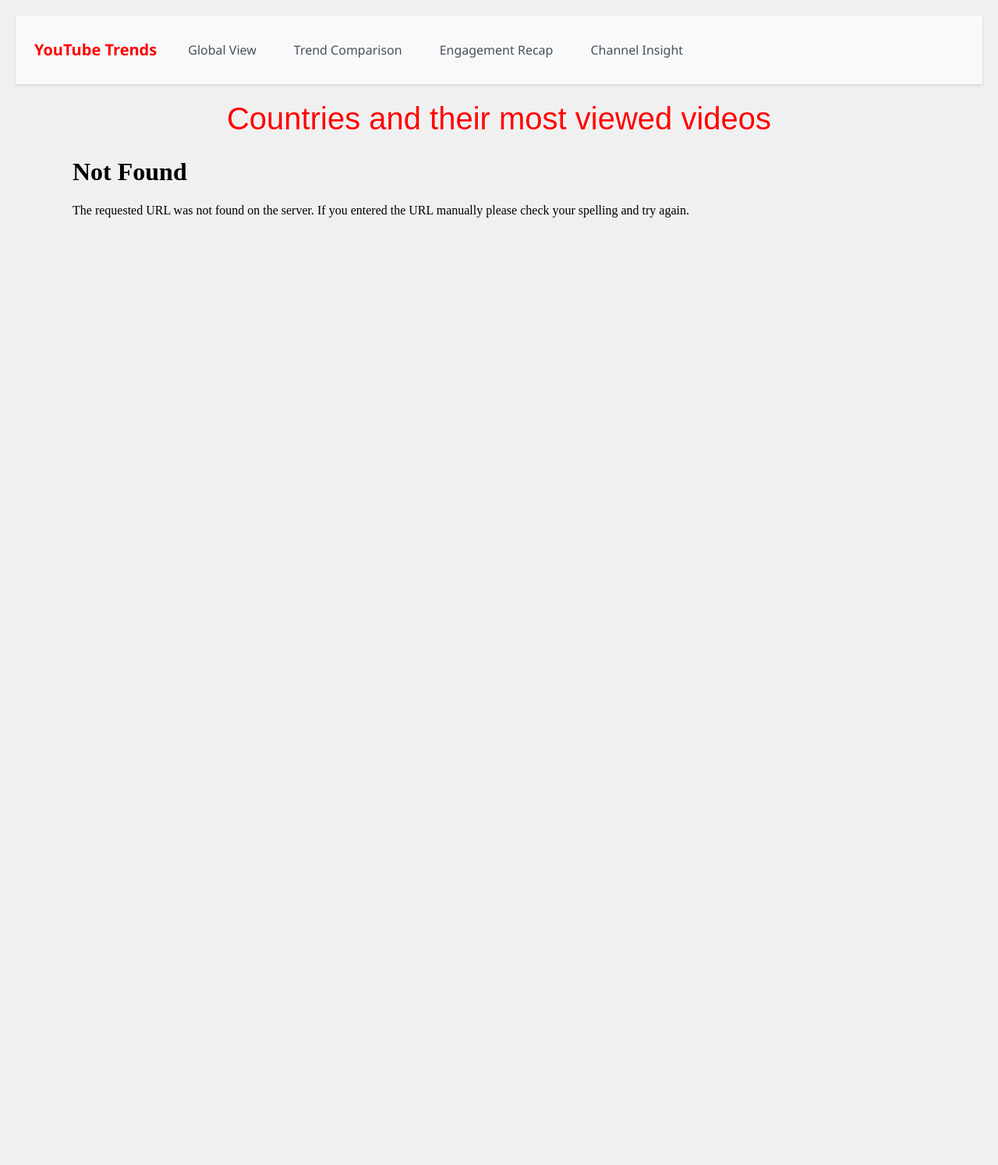
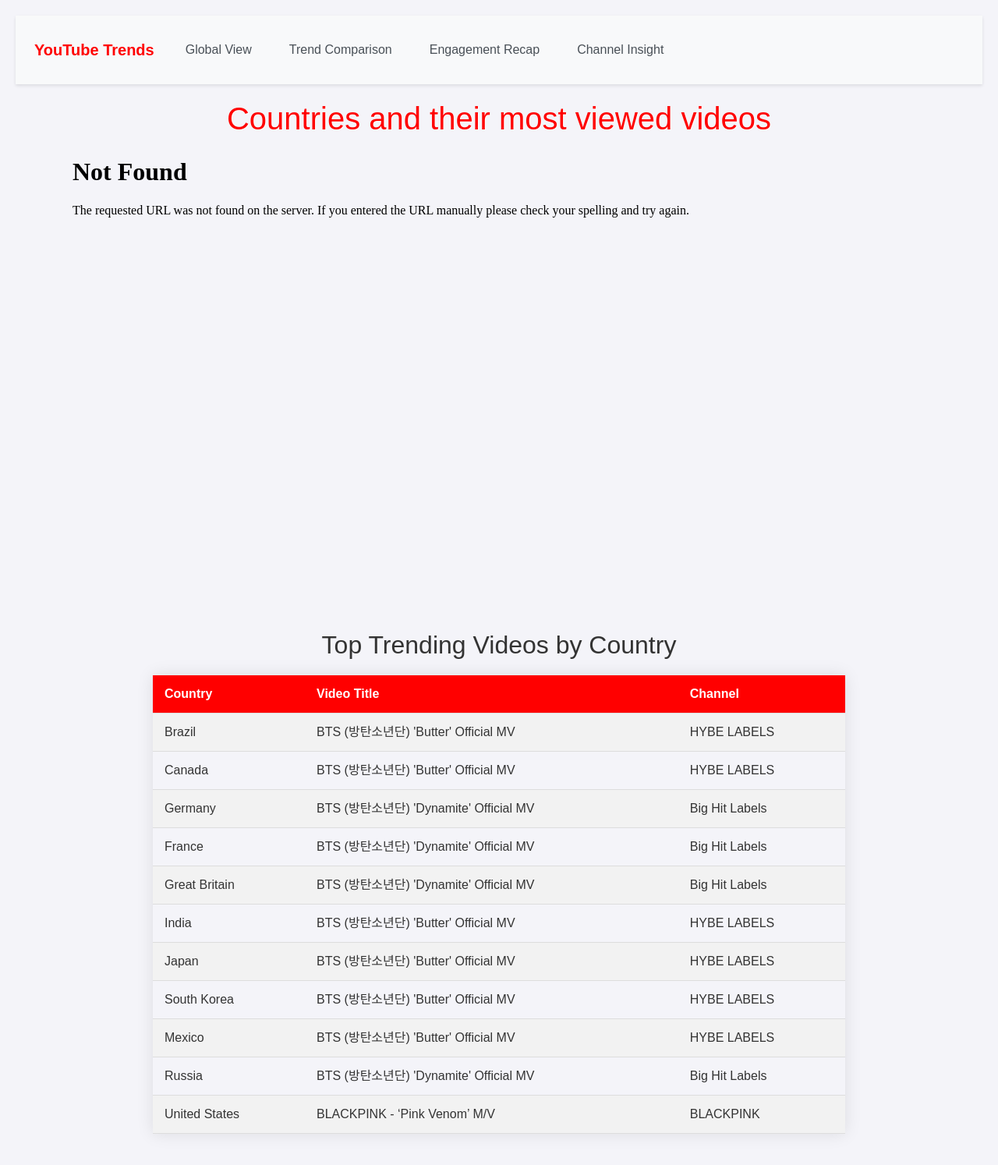
Before and after one commit to khushixxv/YouTube-Trends, a Flask app: page /globalView in a window 1280 px wide. Shown: the whole page at 78% size. Before the commit the page ends 279 px from the top, so only its background shows below. Run offline with Flask 3, Linux system fonts and the light colour scheme; some libraries are stand-ins or nearby versions.

Commit message:
added top videos from each country

```diff
--- a/templates/globalView.html
+++ b/templates/globalView.html
@@ -39,11 +39,116 @@
     input[type="submit"]:hover {
         background-color: #0056b3; /* Darkens the button on hover for a visual feedback */
     }
+    body {
+        font-family: 'Arial', sans-serif;
+        background-color: #f4f4f9;
+        margin: 0;
+        padding: 20px;
+        color: #333;
+    }
+    h2 {
+        text-align: center;
+        color: #333;
+    }
+    table {
+        width: 80%;
+        margin: 20px auto;
+        border-collapse: collapse;
+        box-shadow: 0 0 20px rgba(0,0,0,0.1);
+    }
+    th, td {
+        padding: 12px 15px;
+        text-align: left;
+        border-bottom: 1px solid #ddd;
+    }
+    th {
+        background-color: red;
+        color: #ffffff;
+        font-weight: bold;
+    }
+    tr:nth-child(even) {
+        background-color: #f2f2f2;
+    }
+    tr:hover {
+        background-color: #dddfe2;
+    }
+    td {
+        font-size: 16px;
+    }
+    @media (max-width: 768px) {
+        table {
+            width: 95%;
+        }
+    }
 </style>
 <h1>Countries and their most viewed videos</h1>
 <!-- Add content specific to the scatterplot page here -->
 
 <!-- Embedding scatterplot_brazil_canada.html as an iframe -->
 <iframe src="{{ url_for('static', filename='map.html') }}" width="100%" height="600" frameborder="0"></iframe>
-
+<body>
+    <h2 style="text-align:center; padding-top: 20px;">Top Trending Videos by Country</h2>
+    <table>
+        <tr>
+            <th>Country</th>
+            <th>Video Title</th>
+            <th>Channel</th>
+        </tr>
+        <tr>
+            <td>Brazil</td>
+            <td>BTS (방탄소년단) 'Butter' Official MV</td>
+            <td>HYBE LABELS</td>
+        </tr>
+        <tr>
+            <td>Canada</td>
+            <td>BTS (방탄소년단) 'Butter' Official MV</td>
+            <td>HYBE LABELS</td>
+        </tr>
+        <tr>
+            <td>Germany</td>
+            <td>BTS (방탄소년단) 'Dynamite' Official MV</td>
+            <td>Big Hit Labels</td>
+        </tr>
+        <tr>
+            <td>France</td>
+            <td>BTS (방탄소년단) 'Dynamite' Official MV</td>
+            <td>Big Hit Labels</td>
+        </tr>
+        <tr>
+            <td>Great Britain</td>
+            <td>BTS (방탄소년단) 'Dynamite' Official MV</td>
+            <td>Big Hit Labels</td>
+        </tr>
+        <tr>
+            <td>India</td>
+            <td>BTS (방탄소년단) 'Butter' Official MV</td>
+            <td>HYBE LABELS</td>
+        </tr>
+        <tr>
+            <td>Japan</td>
+            <td>BTS (방탄소년단) 'Butter' Official MV</td>
+            <td>HYBE LABELS</td>
+        </tr>
+        <tr>
+            <td>South Korea</td>
+            <td>BTS (방탄소년단) 'Butter' Official MV</td>
+            <td>HYBE LABELS</td>
+        </tr>
+        <tr>
+            <td>Mexico</td>
+            <td>BTS (방탄소년단) 'Butter' Official MV</td>
+            <td>HYBE LABELS</td>
+        </tr>
+        <tr>
+            <td>Russia</td>
+            <td>BTS (방탄소년단) 'Dynamite' Official MV</td>
+            <td>Big Hit Labels</td>
+        </tr>
+        <tr>
+            <td>United States</td>
+            <td>BLACKPINK - ‘Pink Venom’ M/V</td>
+            <td>BLACKPINK</td>
+        </tr>
+    </table>
+</body>
 {% endblock %}
```
Also changed, not shown: topvideos.py (added, +36 -0 lines).
